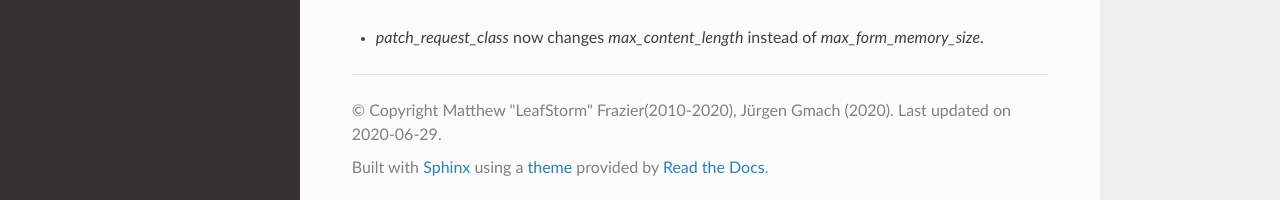
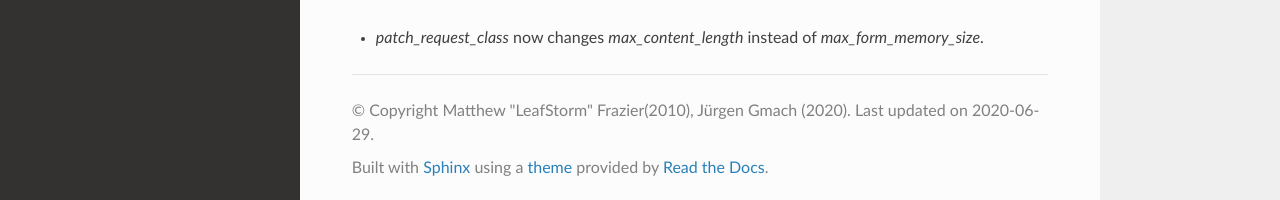
Before and after one commit to maxcountryman/flask-uploads, a Sphinx documentation site: the page built from docs/index.rst, in a window 1280 px wide and 900 px high, scrolled down 5126 px. Shown: the part 697-897 px from the top of the window. Built offline with Sphinx 7.4.7 and the Read the Docs theme 2.0.0, drawn with Linux system fonts in a browser that asks for light colours.

Commit message:
Set copyright to previous state
modified:   docs/conf.py

```diff
--- a/docs/conf.py
+++ b/docs/conf.py
@@ -18,7 +18,7 @@ master_doc = 'index'
 
 # General information about the project.
 project = u'Flask-Reuploaded'
-copyright = u'Matthew "LeafStorm" Frazier(2010-2020), Jürgen Gmach (2020)'
+copyright = u'Matthew "LeafStorm" Frazier(2010), Jürgen Gmach (2020)'
 
 # The version info for the project you're documenting, acts as replacement for
 # |version| and |release|, also used in various other places throughout the
```
